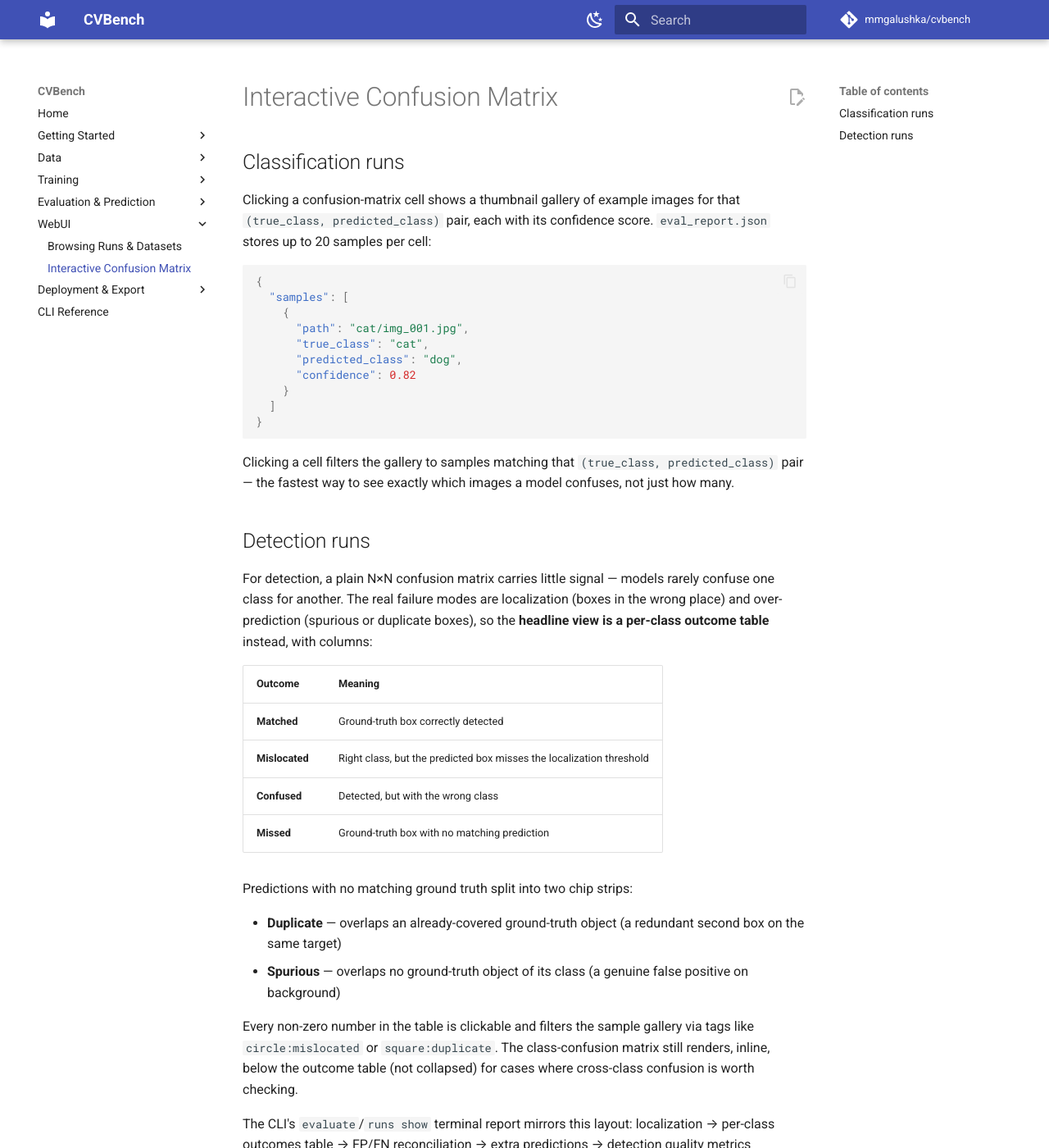
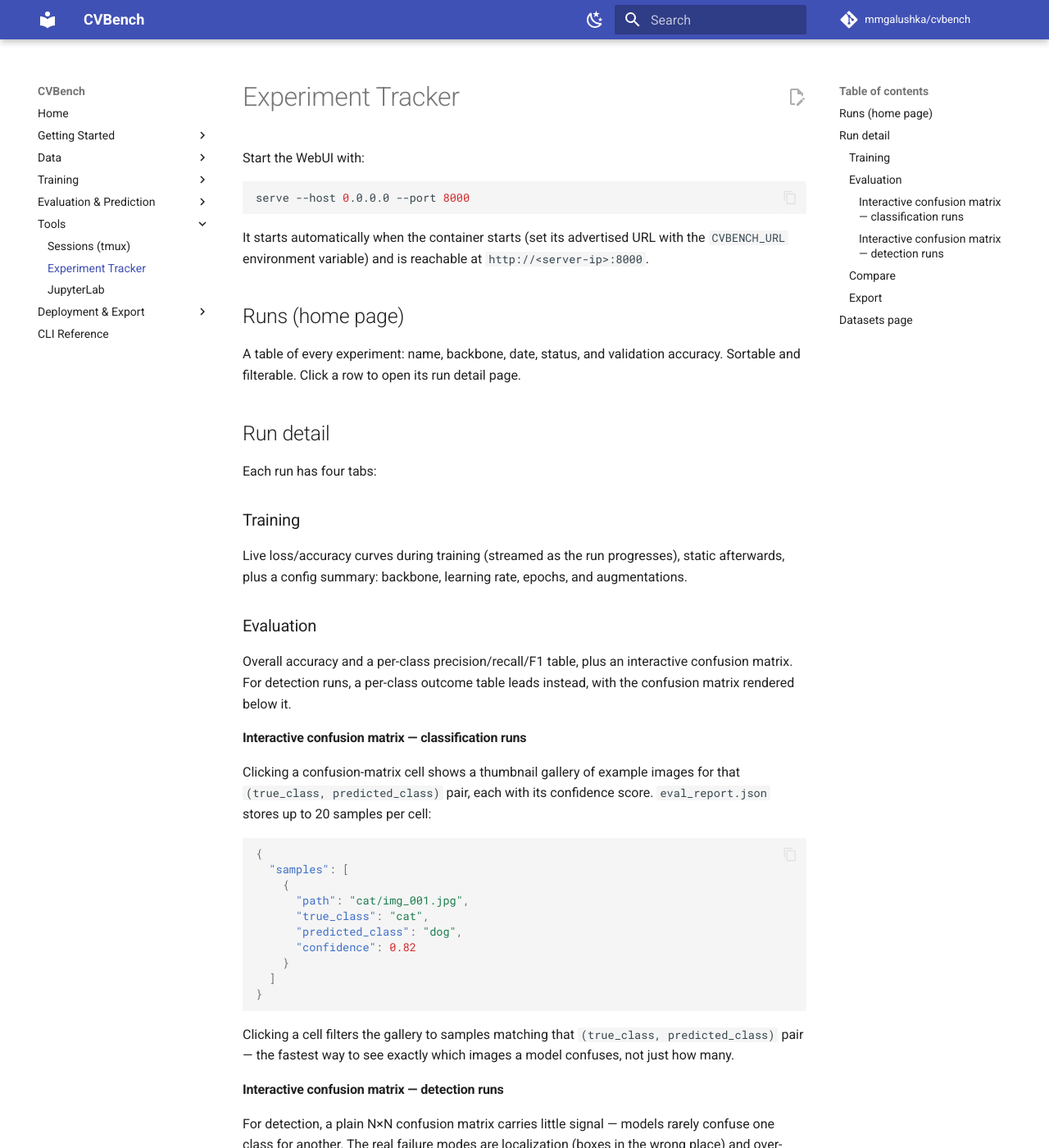
Before and after one commit to mmgalushka/cvbench, an MkDocs documentation site: the page built from docs/tools/experiment-tracker.md, in a window 1280 px wide and 1400 px high. Shown: the whole window at 82% size. Built offline with MkDocs 1.6.1 and Material for MkDocs 9.7.7, drawn with Linux system fonts in a browser that asks for light colours; comment, search, counter and statistics services are not loaded; some of the changed text lies outside the part shown.

Commit message:
docs: replace WebUI nav with Tools (tmux, experiment tracker, JupyterLab)

````diff
--- a/docs/webui/confusion-matrix.md
+++ b/docs/tools/experiment-tracker.md
@@ -1,6 +1,39 @@
-# Interactive Confusion Matrix
+# Experiment Tracker
 
-## Classification runs
+Start the WebUI with:
+
+```bash
+serve --host 0.0.0.0 --port 8000
+```
+
+It starts automatically when the container starts (set its advertised URL
+with the `CVBENCH_URL` environment variable) and is reachable at
+`http://<server-ip>:8000`.
+
+<!-- IMAGE PLACEHOLDER: WebUI runs list screenshot — see design spec for capture instructions. Suggested alt text: "CVBench WebUI runs table showing name, backbone, date, status, and validation accuracy for each experiment" -->
+
+## Runs (home page)
+
+A table of every experiment: name, backbone, date, status, and validation
+accuracy. Sortable and filterable. Click a row to open its run detail page.
+
+## Run detail
+
+Each run has four tabs:
+
+### Training
+
+Live loss/accuracy curves during training (streamed as the run progresses),
+static afterwards, plus a config summary: backbone, learning rate, epochs,
+and augmentations.
+
+### Evaluation
+
+Overall accuracy and a per-class precision/recall/F1 table, plus an
+interactive confusion matrix. For detection runs, a per-class outcome table
+leads instead, with the confusion matrix rendered below it.
+
+#### Interactive confusion matrix — classification runs
 
 Clicking a confusion-matrix cell shows a thumbnail gallery of example images
 for that `(true_class, predicted_class)` pair, each with its confidence
@@ -25,7 +58,7 @@
 
 <!-- IMAGE PLACEHOLDER: interactive confusion matrix screenshot — see design spec for capture instructions. Suggested alt text: "CVBench WebUI confusion matrix with a clicked cell showing a gallery of misclassified sample thumbnails" -->
 
-## Detection runs
+#### Interactive confusion matrix — detection runs
 
 For detection, a plain N×N confusion matrix carries little signal — models
 rarely confuse one class for another. The real failure modes are
@@ -57,4 +90,29 @@
 predictions → detection quality metrics (AP/precision/recall/F1) →
 class-confusion matrix → class-agnostic TP/FP/FN summary.
 
+### Compare
+
+Pick a second run and diff the two side by side — the WebUI equivalent of the
+CLI's `runs compare`.
+
+### Export
+
+Export the run to TFLite, ONNX, or a Hailo package, or view Jetson deployment
+instructions, without leaving the browser. Mirrors `runs export` on the CLI —
+see [Export Formats (TFLite/ONNX)](../deployment/export.md).
+
+<!-- IMAGE PLACEHOLDER: WebUI run detail screenshot — see design spec for capture instructions. Suggested alt text: "CVBench WebUI run detail page showing Training, Evaluation, Compare, and Export tabs" -->
+
+## Datasets page
+
+Lists every dataset under `data/`, labeling each one's format
+(classification or YOLO). For YOLO datasets it draws the bounding boxes over
+every thumbnail:
+
+- **Show boxes** toggles the bounding-box overlay.
+- The class filter keeps only images containing a given class.
+
+See [Generating Synthetic Data](../data/synthetic.md) for the folder layouts
+this page reads.
+
 Next: [Export Formats (TFLite/ONNX)](../deployment/export.md).
--- a/mkdocs.yml
+++ b/mkdocs.yml
@@ -25,9 +25,10 @@
   - Evaluation & Prediction:
       - Evaluating a Run: evaluation/evaluate.md
       - Running Predictions: evaluation/predict.md
-  - WebUI:
-      - Browsing Runs & Datasets: webui/overview.md
-      - Interactive Confusion Matrix: webui/confusion-matrix.md
+  - Tools:
+      - Sessions (tmux): tools/tmux.md
+      - Experiment Tracker: tools/experiment-tracker.md
+      - JupyterLab: tools/jupyter-notebook.md
   - Deployment & Export:
       - Export Formats (TFLite/ONNX): deployment/export.md
       - Hailo HEF Export: deployment/hailo.md
````
Also changed, not shown: docs/data/synthetic.md (+1 -1 lines), docs/evaluation/evaluate.md (+2 -3 lines), docs/getting-started/first-model.md (+3 -2 lines), docs/index.md (+2 -2 lines), docs/tools/jupyter-notebook.md (added, +27 -0 lines), docs/tools/tmux.md (added, +45 -0 lines), docs/webui/overview.md (deleted, +0 -63 lines).
